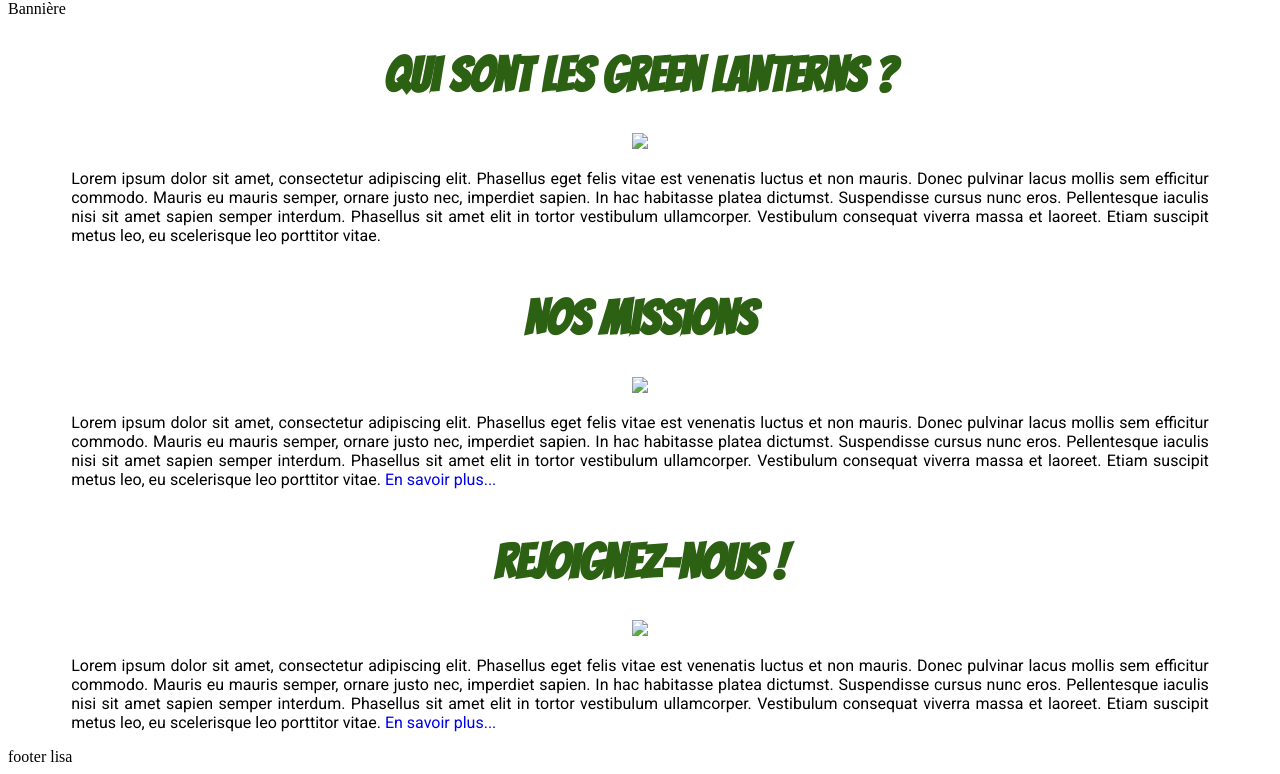
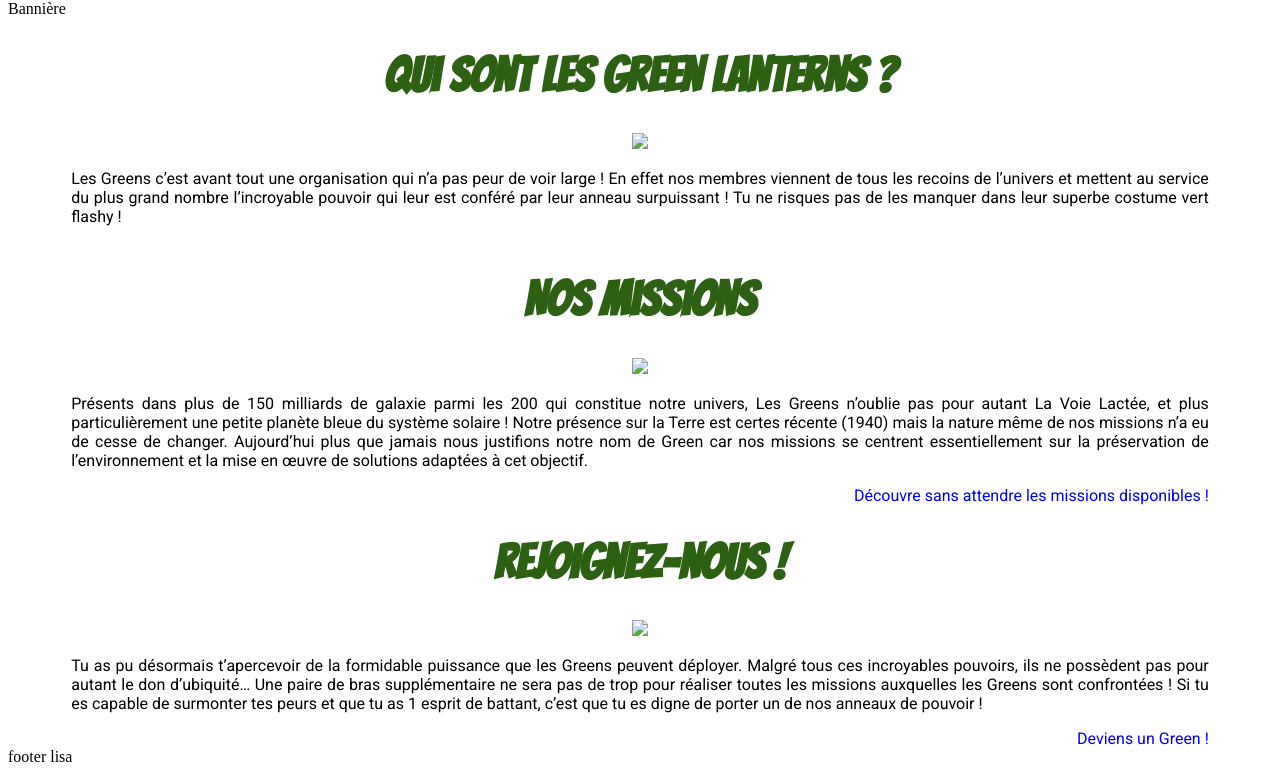
Before and after one commit to LucaCarubia/GreenLanternDynamic-, a PHP site: page / in a window 1280 px wide. Shown: the part 26-800 px from the top of the page. Run offline with PHP 8.4, Linux system fonts and the light colour scheme; some libraries are stand-ins or nearby versions.

Commit message:
rédaction du contenu

```diff
--- a/index.html
+++ b/index.html
@@ -25,7 +25,7 @@
             </a>
           </div>
           <div>
-              <p class="text-justify">Lorem ipsum dolor sit amet, consectetur adipiscing elit. Phasellus eget felis vitae est venenatis luctus et non mauris. Donec pulvinar lacus mollis sem efficitur commodo. Mauris eu mauris semper, ornare justo nec, imperdiet sapien. In hac habitasse platea dictumst. Suspendisse cursus nunc eros. Pellentesque iaculis nisi sit amet sapien semper interdum. Phasellus sit amet elit in tortor vestibulum ullamcorper. Vestibulum consequat viverra massa et laoreet. Etiam suscipit metus leo, eu scelerisque leo porttitor vitae.</p>
+              <p class="text-justify">Les Greens c’est avant tout une organisation qui n’a pas peur de voir large ! En effet nos membres viennent de tous les recoins de l’univers et mettent au service du plus grand nombre l’incroyable pouvoir qui leur est conféré par leur anneau surpuissant ! Tu ne risques pas de les manquer dans leur superbe costume vert flashy !</p>
           </div>
         </div>
 
@@ -39,8 +39,9 @@
             <img src="https://via.placeholder.com/640x480">
           </a>
           <a>
-            <p class="text-justify">Lorem ipsum dolor sit amet, consectetur adipiscing elit. Phasellus eget felis vitae est venenatis luctus et non mauris. Donec pulvinar lacus mollis sem efficitur commodo. Mauris eu mauris semper, ornare justo nec, imperdiet sapien. In hac habitasse platea dictumst. Suspendisse cursus nunc eros. Pellentesque iaculis nisi sit amet sapien semper interdum. Phasellus sit amet elit in tortor vestibulum ullamcorper. Vestibulum consequat viverra massa et laoreet. Etiam suscipit metus leo, eu scelerisque leo porttitor vitae.<a href="mission.html"> En savoir plus...</a></p>
+            <p class="text-justify">Présents dans plus de 150 milliards de galaxie parmi les 200 qui constitue notre univers, Les Greens n’oublie pas pour autant La Voie Lactée, et plus particulièrement une petite planète bleue du système solaire ! Notre présence sur la Terre est certes récente (1940) mais la nature même de nos missions n’a eu de cesse de changer. Aujourd’hui plus que jamais nous justifions notre nom de Green car nos missions se centrent essentiellement sur la préservation de l’environnement et la mise en œuvre de solutions adaptées à cet objectif.</p>
           </a>
+          <a class="liens" href="mission.html">Découvre sans attendre les missions disponibles !</a>
 
         </div>
         <div>
@@ -52,8 +53,9 @@
             <img src="https://via.placeholder.com/640x480">
           </a>
           <a>
-            <p class="text-justify">Lorem ipsum dolor sit amet, consectetur adipiscing elit. Phasellus eget felis vitae est venenatis luctus et non mauris. Donec pulvinar lacus mollis sem efficitur commodo. Mauris eu mauris semper, ornare justo nec, imperdiet sapien. In hac habitasse platea dictumst. Suspendisse cursus nunc eros. Pellentesque iaculis nisi sit amet sapien semper interdum. Phasellus sit amet elit in tortor vestibulum ullamcorper. Vestibulum consequat viverra massa et laoreet. Etiam suscipit metus leo, eu scelerisque leo porttitor vitae.<a href="joinUs.html"> En savoir plus...</a></p>
+            <p class="text-justify">Tu as pu désormais t’apercevoir de la formidable puissance que les Greens peuvent déployer. Malgré tous ces incroyables pouvoirs, ils ne possèdent pas pour autant le don d’ubiquité… Une paire de bras supplémentaire ne sera pas de trop pour réaliser toutes les missions auxquelles les Greens sont confrontées ! Si tu es capable de surmonter tes peurs et que tu as 1 esprit de battant, c’est que tu es digne de porter un de nos anneaux de pouvoir !</p>
           </a>
+          <a class="liens" href="joinUs.html">Deviens un Green !</a>
 
         </div>
 
--- a/web/css/style.css
+++ b/web/css/style.css
@@ -21,6 +21,11 @@ h1
     display: flex;
     flex-direction: column;
     align-items: center;
+}
+.liens {
+    align-self: flex-end;
+    font-family: 'Roboto', sans-serif;
+    font-size: 16px;
 }
 h2
 {
```
Lines whose indentation alone changed are shown as unchanged.
